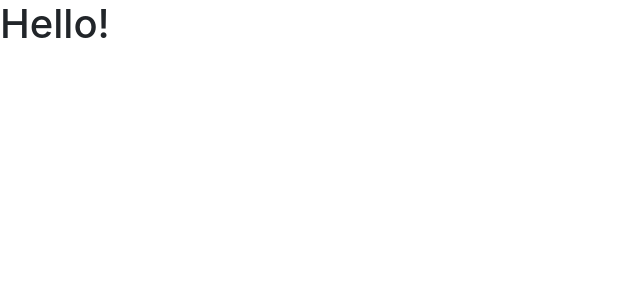
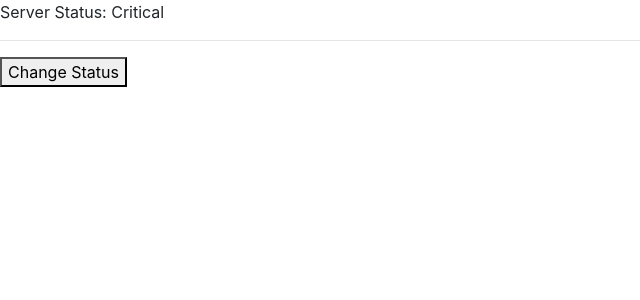
Before and after one commit to vladislavXXL/stock-trader, a Vue app: page / in a window 1280 px wide. Shown: the top 300 px of the page, without its empty margins (0-640 px from the left). Built offline with nearby package versions, Linux system fonts and the light colour scheme.

Commit message:
Upd with new component

```diff
--- a/index.js
+++ b/index.js
@@ -1,5 +1,8 @@
 import Vue from 'vue'
 import App from './src/components/App.vue'
+import Home from "./src/components/Home.vue";
+
+Vue.component('app-server-status', Home);
 
 new Vue({
     el: "#app",
--- a/src/components/App.vue
+++ b/src/components/App.vue
@@ -1,11 +1,9 @@
 <template>
-    <h1>Hello!</h1>
+    <app-server-status></app-server-status>
 </template>
 
 <script>
-    export default {
-        name: "App"
-    }
+
 </script>
 
 <style scoped>
--- /dev/null
+++ b/src/components/Home.vue
@@ -0,0 +1,27 @@
+<template>
+    <div>
+        <p>Server Status: {{ status }}</p>
+        <hr>
+        <button @click="changeStatus">Change Status</button>
+    </div>
+</template>
+
+<script>
+    export default {
+        name: "Home",
+        data() {
+            return {
+                status: 'Critical'
+            }
+        },
+        methods: {
+            changeStatus() {
+                this.status = 'Normal';
+            }
+        }
+    }
+</script>
+
+<style scoped>
+
+</style>
```
